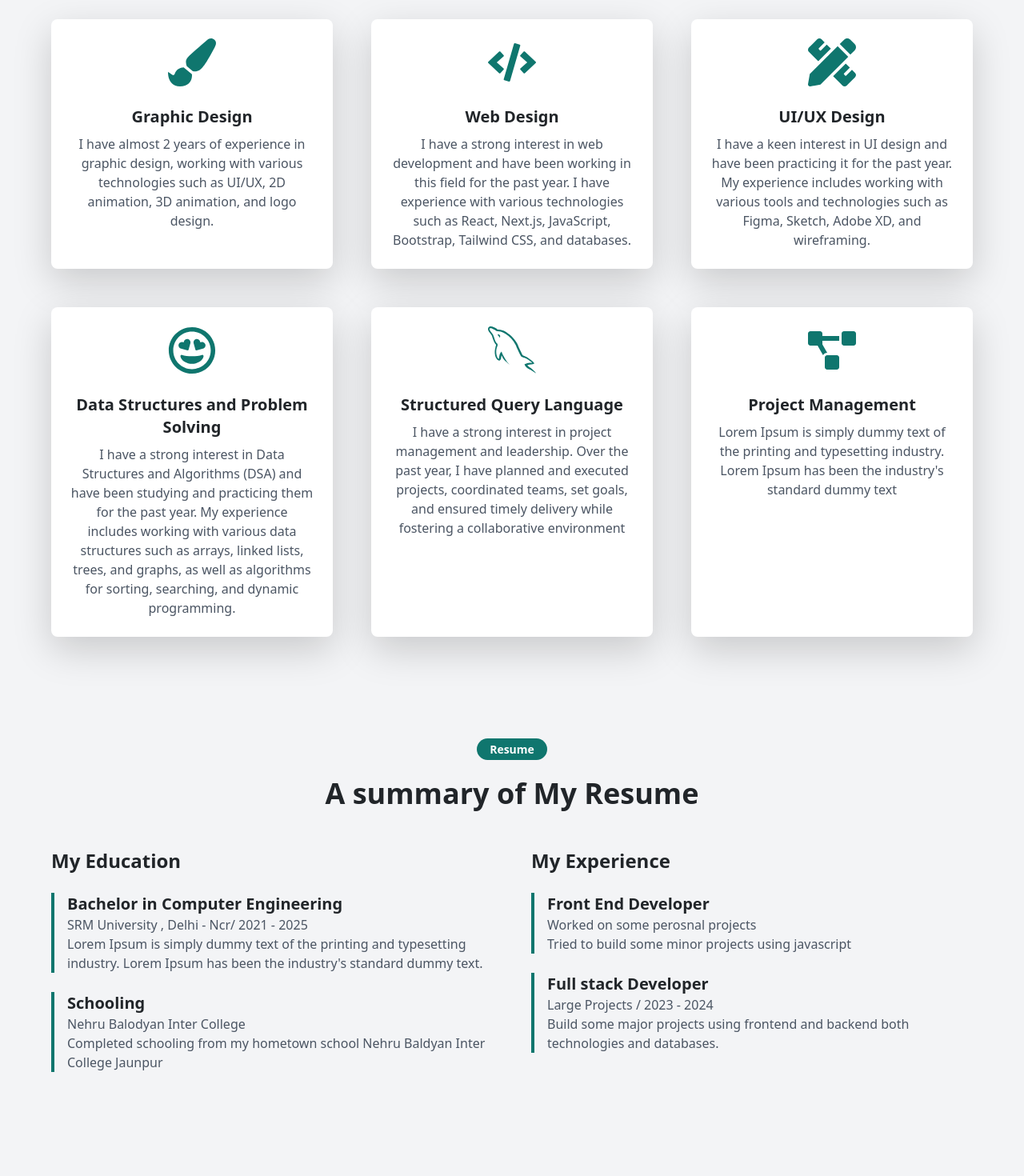
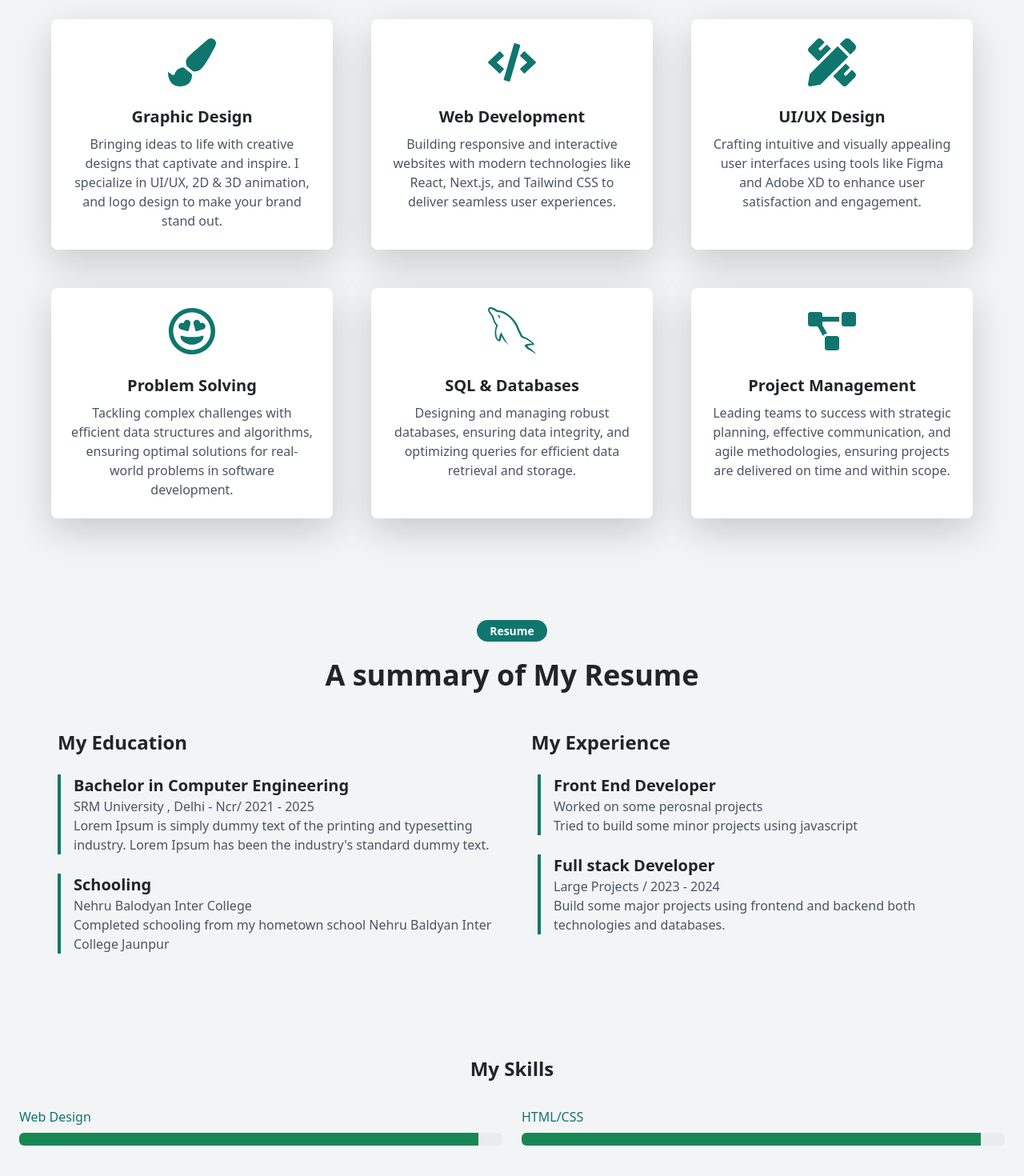
Before and after one commit to shivansh179/Portfolio, a React (Create React App) app: page / in a window 1280 px wide. Shown: the part 1420-2890 px from the top of the page at 80% size. Built offline with nearby package versions, Linux system fonts and the light colour scheme.

Commit message:
Enhanced portfolio look

```diff
--- a/src/App.js
+++ b/src/App.js
@@ -7,6 +7,7 @@ import Skills from "./Component/Skills.jsx";
 import HireMe from './Component/HireMe.jsx'
 import GetInTouch from './Component/GetInTouch.jsx'
 import 'bootstrap/dist/css/bootstrap.min.css';
+import Author from "./Component/Author.jsx";
 
 
 function App() {
@@ -40,7 +41,7 @@ function App() {
 
      <section id="get-in-touch" className="bg-gray-100  w-full">
       <GetInTouch/>
-
+      <Author/>
       </section>
 
     </div>
--- /dev/null
+++ b/src/Component/Author.jsx
@@ -0,0 +1,41 @@
+import React from 'react';
+import { Link } from 'react-scroll'; // Assuming internal scrolling within your React app
+
+const Author = () => {
+  return (
+    <div className="flex flex-col items-center bg-teal-700 w-full py-4">
+      <p className="author-text font-bold text-center mb-0">
+        Created using{' '}
+        <Link
+          href="https://reactjs.org/"
+          rel="noopener noreferrer"
+          target="_blank"
+          className="cursor-pointer underline text-green-500 hover:underline animate-underline animation-duration-300"
+        >
+          React.js
+        </Link>
+        ,{' '}
+        <Link
+          href="https://tailwindcss.com/"
+          rel="noopener noreferrer"
+          target="_blank"
+          className="cursor-pointer underline text-green-500 hover:underline animate-underline animation-duration-300"
+        >
+          Tailwind CSS
+        </Link>
+        , and{' '}
+        <Link
+          href="https://www.framer.com/motion/"
+          rel="noopener noreferrer"
+          target="_blank"
+          className="cursor-pointer underline text-green-500 hover:underline animate-underline animation-duration-300"
+        >
+          Framer Motion
+        </Link>
+      </p>
+      <p className="credit text-center font-bold ">Coded with ❤️ Shivansh Shukla</p>
+    </div>
+  );
+};
+
+export default Author;
--- a/src/Component/HireMe.jsx
+++ b/src/Component/HireMe.jsx
@@ -13,13 +13,13 @@ const HomePage = () => {
 const CallToAction = () => {
 
   return (
-   <div className="call-to-action flex flex-col items-center justify-center h-80 bg-gray-800 w-full bg-cover bg-center relative " style={{ backgroundImage: `url(${logo})` }}>
+   <div className="call-to-action flex flex-col items-center justify-center h-80 bg-gray-800 w-full bg-cover bg-center relative " style={{ backgroundImage: `url(${logo})`  }}>
      <div className="flex absolute inset-0 bg-gray-800 opacity-50 justify-center"></div>
      <div className="text-center">
        <h1 className="text-4xl font-bold text-white mb-4">Interested in working with me?</h1>
      </div>
      <Link to="get-in-touch"
-       smooth={true} ><button className="px-8 py-3 bg-teal-700 text-white font-bold rounded-full relative" >Hire Me!</button></Link>
+       smooth={true} ><button className="px-8 py-3 bg-teal-700 text-white font-bold rounded-full relative" >Get in touch with me!</button></Link>
    </div>
   );
 };
--- a/src/Component/Portfolio.jsx
+++ b/src/Component/Portfolio.jsx
@@ -71,6 +71,8 @@ const Project = ({ project }) => {
   return (
     <div className="project relative rounded shadow">
       <a href={project.link} target="_blank" rel="noopener noreferrer">
+        <p className='font-bold text-teal-800 underline'>{project.title}</p>
+
         <img
           src={project.image}
           alt={project.title}
--- a/src/Component/Project.jsx
+++ b/src/Component/Project.jsx
@@ -10,35 +10,35 @@ const Services = () => {
         <h2 className="text-4xl font-bold mt-4">How I can help your next project</h2>
       </div>
       <div className="max-w-6xl mx-auto grid grid-cols-1 md:grid-cols-3 gap-12">
-        <div className="text-center p-6 bg-white rounded-lg shadow-lg">
+        <div className="service-card text-center p-6 bg-white rounded-lg shadow-lg transform transition-transform duration-300 hover:-translate-y-3 hover:-translate-x-3 hover:shadow-xl">
           <FaPaintBrush className="text-teal-700 text-6xl mx-auto mb-4" />
           <h3 className="text-xl font-bold mb-2">Graphic Design</h3>
-          <p className="text-gray-600">I have almost 2 years of experience in graphic design, working with various technologies such as UI/UX, 2D animation, 3D animation, and logo design.</p>
+          <p className="text-gray-600">Bringing ideas to life with creative designs that captivate and inspire. I specialize in UI/UX, 2D & 3D animation, and logo design to make your brand stand out.</p>
         </div>
-        <div className="text-center p-6 bg-white rounded-lg shadow-lg">
+        <div className="service-card text-center p-6 bg-white rounded-lg shadow-lg transform transition-transform duration-300 hover:-translate-y-3 hover:-translate-x-3 hover:shadow-xl">
           <FaCode className="text-teal-700 text-6xl mx-auto mb-4" />
-          <h3 className="text-xl font-bold mb-2">Web Design</h3>
-          <p className="text-gray-600">I have a strong interest in web development and have been working in this field for the past year. I have experience with various technologies such as React, Next.js, JavaScript, Bootstrap, Tailwind CSS, and databases.</p>
+          <h3 className="text-xl font-bold mb-2">Web Development</h3>
+          <p className="text-gray-600">Building responsive and interactive websites with modern technologies like React, Next.js, and Tailwind CSS to deliver seamless user experiences.</p>
         </div>
-        <div className="text-center p-6 bg-white rounded-lg shadow-lg">
+        <div className="service-card text-center p-6 bg-white rounded-lg shadow-lg transform transition-transform duration-300 hover:-translate-y-3 hover:-translate-x-3 hover:shadow-xl">
           <FaPencilRuler className="text-teal-700 text-6xl mx-auto mb-4" />
           <h3 className="text-xl font-bold mb-2">UI/UX Design</h3>
-          <p className="text-gray-600">I have a keen interest in UI design and have been practicing it for the past year. My experience includes working with various tools and technologies such as Figma, Sketch, Adobe XD, and wireframing.</p>
+          <p className="text-gray-600">Crafting intuitive and visually appealing user interfaces using tools like Figma and Adobe XD to enhance user satisfaction and engagement.</p>
         </div>
-        <div className="text-center p-6 bg-white rounded-lg shadow-lg">
+        <div className="service-card text-center p-6 bg-white rounded-lg shadow-lg transform transition-transform duration-300 hover:-translate-y-3 hover:-translate-x-3 hover:shadow-xl">
           <FaRegGrinHearts className="text-teal-700 text-6xl mx-auto mb-4" />
-          <h3 className="text-xl font-bold mb-2">Data Structures and Problem Solving</h3>
-          <p className="text-gray-600">I have a strong interest in Data Structures and Algorithms (DSA) and have been studying and practicing them for the past year. My experience includes working with various data structures such as arrays, linked lists, trees, and graphs, as well as algorithms for sorting, searching, and dynamic programming.</p>
+          <h3 className="text-xl font-bold mb-2">Problem Solving</h3>
+          <p className="text-gray-600">Tackling complex challenges with efficient data structures and algorithms, ensuring optimal solutions for real-world problems in software development.</p>
         </div>
-        <div className="text-center p-6 bg-white rounded-lg shadow-lg">
+        <div className="service-card text-center p-6 bg-white rounded-lg shadow-lg transform transition-transform duration-300 hover:-translate-y-3 hover:-translate-x-3 hover:shadow-xl">
           <GrMysql className="text-teal-700 text-6xl mx-auto mb-4" />
-          <h3 className="text-xl font-bold mb-2">Structured Query Language</h3>
-          <p className="text-gray-600">I have a strong interest in project management and leadership. Over the past year, I have planned and executed projects, coordinated teams, set goals, and ensured timely delivery while fostering a collaborative environment</p>
+          <h3 className="text-xl font-bold mb-2">SQL & Databases</h3>
+          <p className="text-gray-600">Designing and managing robust databases, ensuring data integrity, and optimizing queries for efficient data retrieval and storage.</p>
         </div>
-        <div className="text-center p-6 bg-white rounded-lg shadow-lg">
+        <div className="service-card text-center p-6 bg-white rounded-lg shadow-lg transform transition-transform duration-300 hover:-translate-y-3 hover:-translate-x-3 hover:shadow-xl">
           <FaProjectDiagram className="text-teal-700 text-6xl mx-auto mb-4" />
           <h3 className="text-xl font-bold mb-2">Project Management</h3>
-          <p className="text-gray-600">Lorem Ipsum is simply dummy text of the printing and typesetting industry. Lorem Ipsum has been the industry's standard dummy text</p>
+          <p className="text-gray-600">Leading teams to success with strategic planning, effective communication, and agile methodologies, ensuring projects are delivered on time and within scope.</p>
         </div>
       </div>
     </div>
--- a/src/Component/Resume.jsx
+++ b/src/Component/Resume.jsx
@@ -9,13 +9,13 @@ const Resume = () => {
       </div>
       <div className="max-w-6xl mx-auto grid grid-cols-1 md:grid-cols-2 gap-12">
         <div>
-          <h3 className="text-2xl font-bold mb-4">My Education</h3>
-          <div className="border-l-4 border-teal-700 pl-4 mb-6">
+          <h3 className="text-2xl font-bold mb-4 ml-2">My Education</h3>
+          <div className="border-l-4 border-teal-700 pl-4 mb-6 ml-2">
             <h4 className="text-xl font-semibold">Bachelor in Computer Engineering</h4>
             <p className="text-gray-600">SRM University , Delhi - Ncr/ 2021 - 2025</p>
             <p className="text-gray-600">Lorem Ipsum is simply dummy text of the printing and typesetting industry. Lorem Ipsum has been the industry's standard dummy text.</p>
           </div>
-          <div className="border-l-4 border-teal-700 pl-4">
+          <div className="border-l-4 border-teal-700 pl-4 ml-2">
             <h4 className="text-xl font-semibold">Schooling</h4>
             <p className="text-gray-600">Nehru Balodyan Inter College</p>
             <p className="text-gray-600">Completed schooling from my hometown school Nehru Baldyan Inter College Jaunpur</p>
@@ -23,12 +23,12 @@ const Resume = () => {
         </div>
         <div>
           <h3 className="text-2xl font-bold mb-4">My Experience</h3>
-          <div className="border-l-4 border-teal-700 pl-4 mb-6">
+          <div className="border-l-4 border-teal-700 pl-4 mb-6 ml-2">
             <h4 className="text-xl font-semibold">Front End Developer</h4>
             <p className="text-gray-600">Worked on some perosnal projects</p>
             <p className="text-gray-600">Tried to build some minor projects using javascript</p>
           </div>
-          <div className="border-l-4 border-teal-700 pl-4">
+          <div className="border-l-4 border-teal-700 pl-4 ml-2">
             <h4 className="text-xl font-semibold">Full stack Developer</h4>
             <p className="text-gray-600">Large Projects / 2023 - 2024</p>
             <p className="text-gray-600">Build some major projects using frontend and backend both technologies and databases.</p>
--- a/src/Component/Skills.jsx
+++ b/src/Component/Skills.jsx
@@ -33,8 +33,8 @@ const Skills = () => {
             <span className="mb-2 text-teal-700">{skill.name}</span>
             <ProgressBar
               now={skill.progress}
-              label={`${skill.progress}%`}
-              className="w-full" // Added bg-teal-700 for progress bar color
+               variant='success'
+              className="w-full"
             />
           </div>
         ))}
```
Also changed, not shown: src/Component/GetInTouch.jsx (+5 -5 lines).
